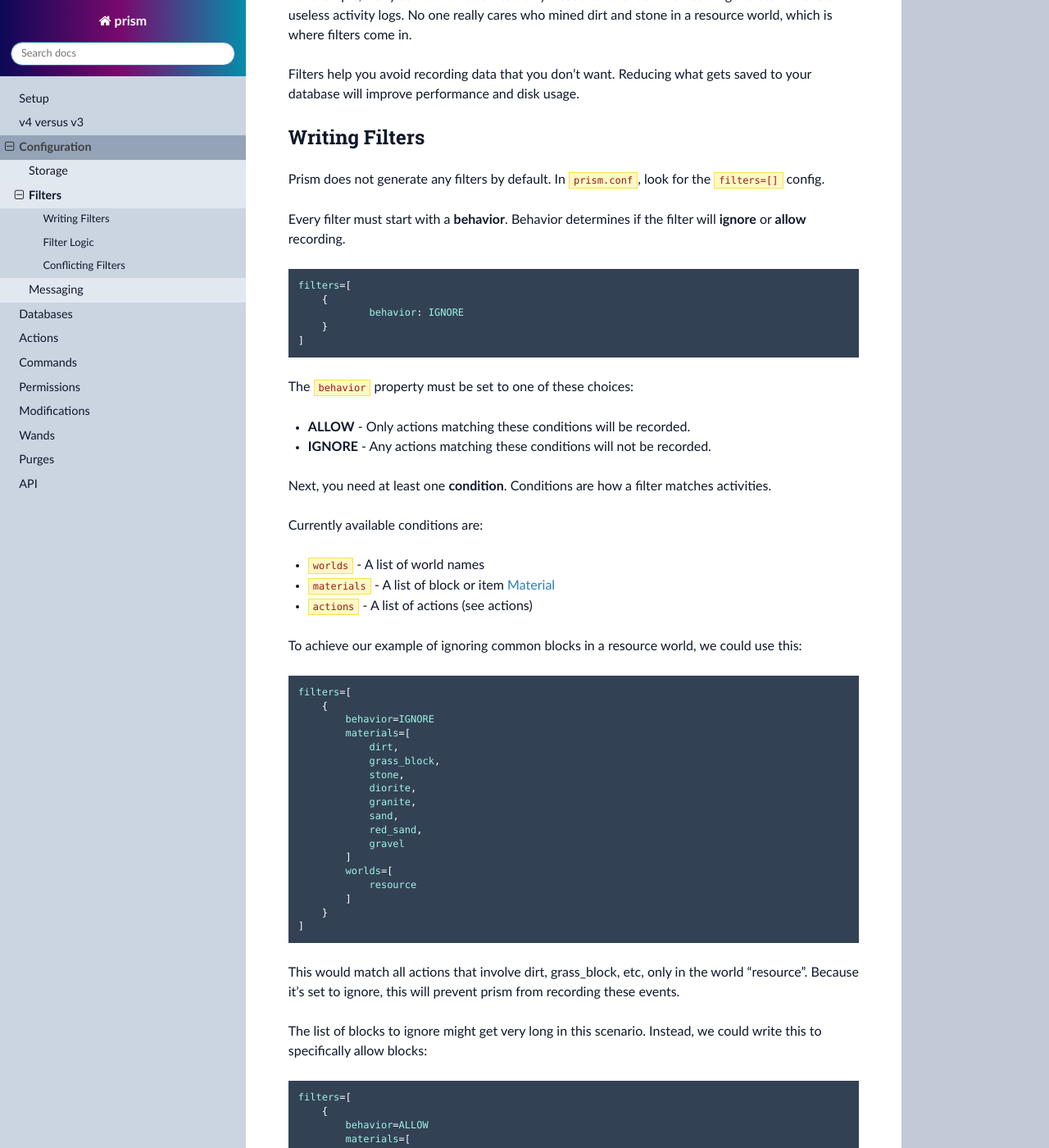
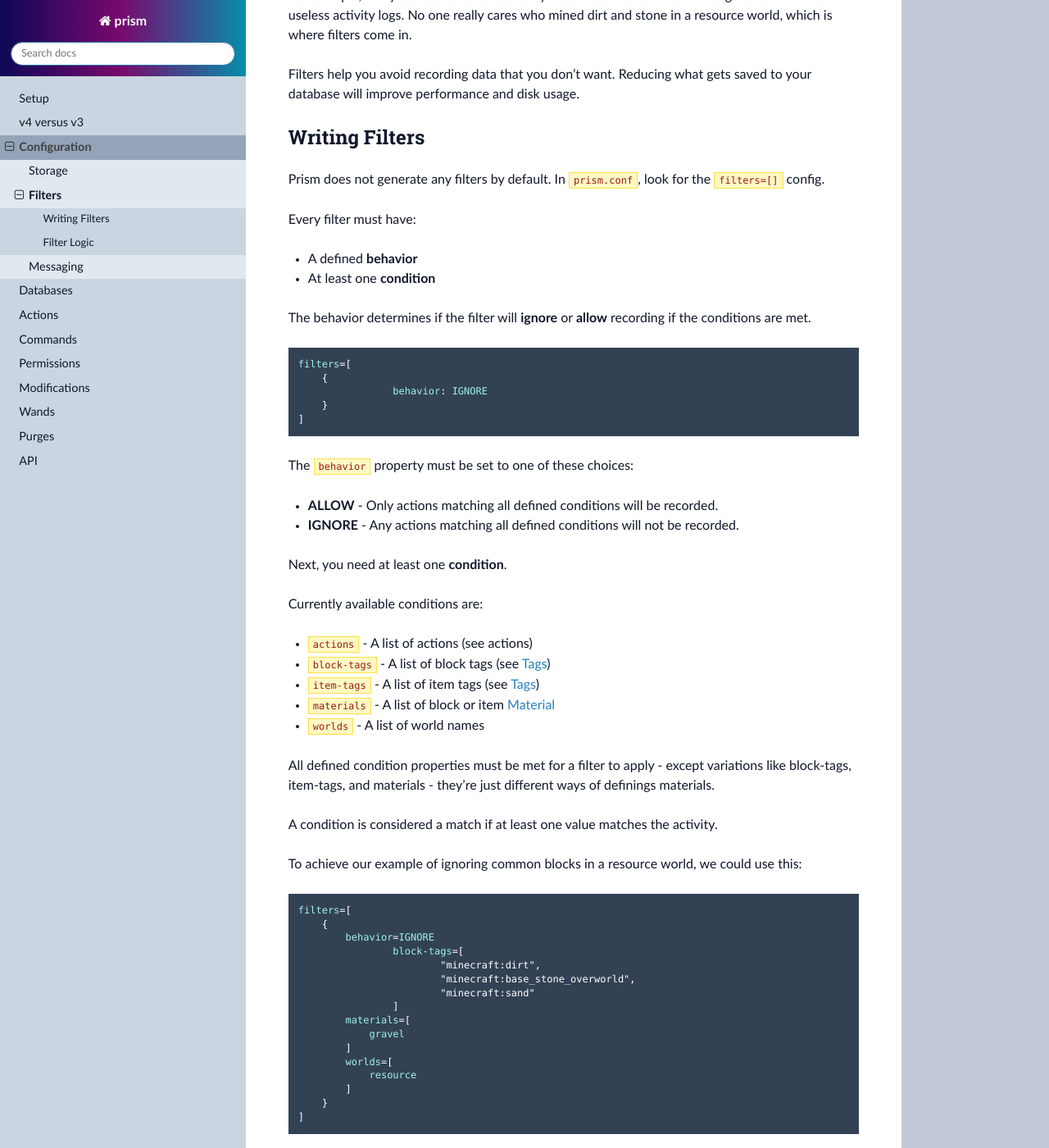
Before and after one commit to prism/prism-docs, a Sphinx documentation site: the page built from docs/source/config/filters.rst, in a window 1280 px wide and 1400 px high, scrolled down 274 px. Shown: the whole window at 82% size. Built offline with Sphinx 7.4.7 and the Read the Docs theme 3.1.0, drawn with Linux system fonts in a browser that asks for light colours; some of the changed text lies outside the part shown.

Commit message:
Updates filter documentation

```diff
--- a/docs/source/config/filters.rst
+++ b/docs/source/config/filters.rst
@@ -14,28 +14,39 @@
 
 Prism does not generate any filters by default. In ``prism.conf``, look for the ``filters=[]`` config.
 
-Every filter must start with a **behavior**. Behavior determines if the filter will **ignore** or **allow** recording.
+Every filter must have:
+
+* A defined **behavior**
+* At least one **condition**
+
+The behavior determines if the filter will **ignore** or **allow** recording if the conditions are met.
 
 .. code-block::
 
 	filters=[
 	    {
-		    behavior: IGNORE
+			behavior: IGNORE
 	    }
 	]
 
 The ``behavior`` property must be set to one of these choices:
 
-* **ALLOW** - Only actions matching these conditions will be recorded.
-* **IGNORE** - Any actions matching these conditions will not be recorded.
+* **ALLOW** - Only actions matching all defined conditions will be recorded.
+* **IGNORE** - Any actions matching all defined conditions will not be recorded.
 
-Next, you need at least one **condition**. Conditions are how a filter matches activities.
+Next, you need at least one **condition**.
 
 Currently available conditions are:
 
+* ``actions`` - A list of actions (see :doc:`actions`)
+* ``block-tags`` - A list of block tags (see `Tags <https://minecraft.wiki/w/Tag>`_)
+* ``item-tags`` - A list of item tags (see `Tags <https://minecraft.wiki/w/Tag>`_)
+* ``materials`` - A list of block or item `Material <https://hub.spigotmc.org/javadocs/bukkit/org/bukkit/Material.html>`_
 * ``worlds`` - A list of world names
-* ``materials`` - A list of block or item `Material <https://hub.spigotmc.org/javadocs/bukkit/org/bukkit/Material.html>`_
-* ``actions`` - A list of actions (see :doc:`actions`)
+
+All defined condition properties must be met for a filter to apply - except variations like block-tags, item-tags, and materials - they're just different ways of definings materials.
+
+A condition is considered a match if at least one value matches the activity.
 
 To achieve our example of ignoring common blocks in a resource world, we could use this:
 
@@ -44,14 +55,12 @@
 	filters=[
 	    {
 	        behavior=IGNORE
+			block-tags=[
+				"minecraft:dirt",
+				"minecraft:base_stone_overworld",
+				"minecraft:sand"
+			]
 	        materials=[
-	            dirt,
-	            grass_block,
-	            stone,
-	            diorite,
-	            granite,
-	            sand,
-	            red_sand,
 	            gravel
 	        ]
 	        worlds=[
@@ -60,18 +69,22 @@
 	    }
 	]
 
-This would match all actions that involve dirt, grass_block, etc, only in the world "resource". Because it's set to ignore, this will prevent prism from recording these events.
+This would match all activities that:
 
-The list of blocks to ignore might get very long in this scenario. Instead, we could write this to specifically allow blocks:
+* Involve blocks included in those Minecraft tags
+* Occur in the world named "resource".
+
+Because it's set to ignore, this will prevent prism from recording these events.
+
+Or you can reverse your approach and whitelist the blocks you want to record using ``ALLOW``:
 
 .. code-block::
 
 	filters=[
 	    {
 	        behavior=ALLOW
-	        materials=[
-	            diamond_ore,
-	            deepslate_diamond_ore
+	        block-tag=[
+	            prism:all_ores
 	        ]
 	        worlds=[
 	            resource
@@ -79,6 +92,9 @@
 	    }
 	]
 
+.. note::
+
+   The ``prism:all_ores`` tag is a custom tag included in our datapack, which must be installed. You can use any default or custom tag.
 
 .. _logic:
 
@@ -91,24 +107,10 @@
 
 The first filter defined in ``prism.conf`` will be the first filter an activity is checked against.
 
-
 **The first matching filter will be the decider for recording an activity.**
 
 If all filter conditions match, the filter will allow/ignore the activity and additional filters will **not** be checked.
 
-
 **Missing conditions will automatically match.**
 
 For example, if you don't define a list of ``worlds`` or leave it empty, the filter will match **any** world. In the examples above, I don't filter by any cause so every single cause will be considered a "match".
-
-
-.. _conflicting:
-
-Conflicting Filters
--------------------
-
-Be careful to avoid writing conflicting filters. Prism currently has limited validation and relies on the above logic when deciding what to apply. Nothing should explode but you're going to confuse yourself as to why filters aren't working.
-
-For example if you write a filter that **ignores** dirt breaks server-wide, and a filter that **allows** dirt breaks in a world named "towny", per the logic described above, only the first filter will apply.
-
-To fix this scenario, the first filter can be removed entirely. A filter that allows dirt breaks in a specific world will automatically ignore dirt breaks in other worlds.
```
